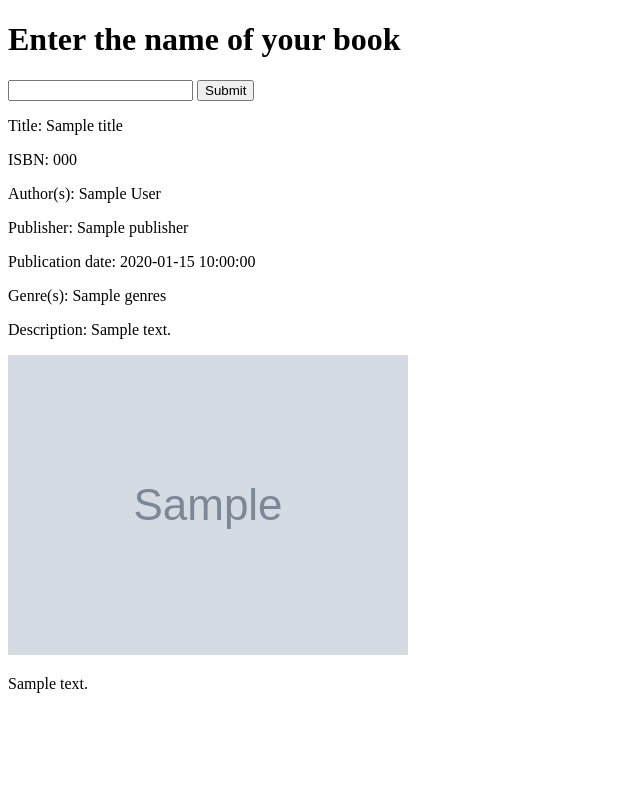
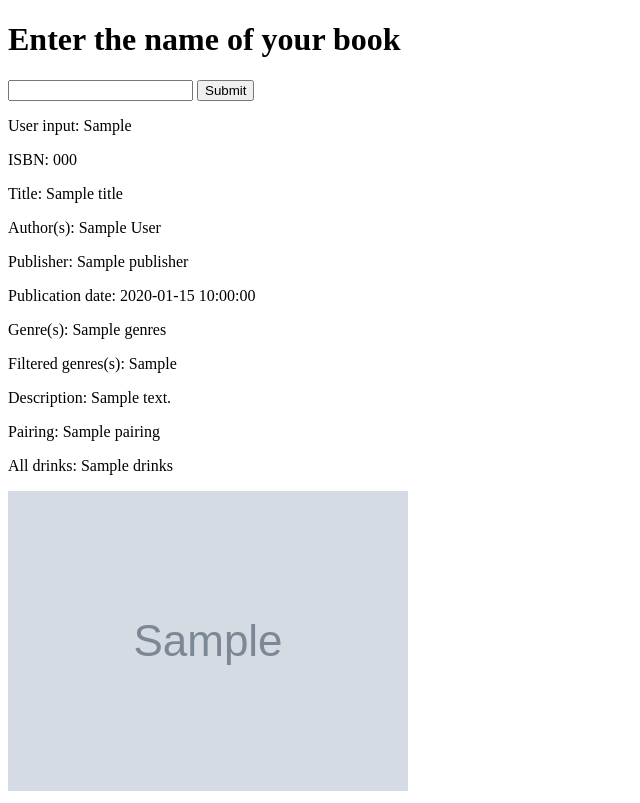
Before and after one commit to ShengyuanWang/COMP225-Project, a Flask app: template backend/templates/home.html in a window 1280 px wide. Shown: the whole page, without its empty margins (0-640 px from the left). Before the commit the page ends 693 px from the top, so only its background shows below. Run offline with Flask 3, Linux system fonts and the light colour scheme; the template is opened without the code that fills it: most values are stand-ins (such as "Sample title", 1, 10 or a date in 2020); grey boxes marked "Sample" are stand-in pictures.

Commit message:
pairing func and tested func added to backend

```diff
--- a/backend/app.py
+++ b/backend/app.py
@@ -1,44 +1,156 @@
 from flask import Flask, request, render_template
 from markupsafe import escape
-from book_data import get_isbn, get_book_data
+from book_data import get_isbn, get_book_data, get_genre_list
+import json
+import random
 
 app = Flask(__name__)
 
 @app.route('/', methods =["GET", "POST"])
 def get_book():
+    """
+    Handles user input and displays results
+    :returns: renders home.html template
+    """
     if request.method == "POST":
         book = escape(request.form.get("book"))
-        return display_result(book)
+        return display_pairing(book) # change function to change display
     return render_template("home.html")
 
-def display_result(book):
-    try:
-        isbn = get_isbn(book)
+def display_book_data(book):
+    """
+    Displays all data for a given book
+    :param book: escaped book title that the user inputed
+    :returns: renders home.html template
+    """
+    isbn = get_isbn(book)
+    if isbn is not None:
         data = get_book_data(isbn, filter=True)
+        title = format_book_data(data, "title")
+        authors = format_book_data(data, "authors")
+        description = format_book_data(data, "description")
+        genres = format_book_data(data, "genres")
+        date = format_book_data(data, "publication_date")
+        publisher = format_book_data(data, "publisher")
+        cover_link = format_book_data(data, "cover_thumbnail")
+        return render_template("home.html", title=title, isbn=isbn, authors=authors, publisher=publisher,
+                                date=date, genres=genres, description=description, cover_link=cover_link)
+    else:
+        return render_template("home.html", error="Your book title was not valid.")
 
-        title = book_data_handling(data, "title")
-        authors = book_data_handling(data, "authors")
-        description =book_data_handling(data, "description")
-        genres = book_data_handling(data, "genres")
-        date = book_data_handling(data, "publication_date")
-        publisher = book_data_handling(data, "publisher")
-        cover_link = book_data_handling(data, "cover_thumbnail")
+def display_pairing(book):
+    """
+    Displays pairing for a given book
+    :param book: escaped book title that the user inputed
+    :returns: renders home.html template
+    """
+    isbn = get_isbn(book)
+    if isbn is not None:
+        data = get_book_data(isbn, filter=True)
+        title = format_book_data(data, "title")
+        authors = format_book_data(data, "authors")
+        genres = format_book_data(data, "genres", False)
+        cover_link = format_book_data(data, "cover_thumbnail")
+        pairing = choose_drink(get_matching_drinks(genres))
+        return render_template("home.html", title=title, authors=authors, pairing=pairing,
+                               cover_link=cover_link)
+    else:
+        return render_template("home.html", error="Your book title was not valid.")
 
-        return render_template("home.html", title=title, isbn=isbn, authors=authors, publisher=publisher, date=date, genres=genres, description=description, cover_link=cover_link)
+def display_testing(book):
+    """
+    Function to use for testing which displays information useful for testing, including
+    all book data and pairing data.
+    :param book: escaped book title that the user inputed
+    :returns: renders home.html template
+    """
+    isbn = get_isbn(book)
+    if isbn is not None:
+        data = get_book_data(isbn, filter=False)
+        title = get_data_point(data, "title")
+        authors = get_data_point(data, "authors")
+        description = get_data_point(data, "description")
+        str_genres = get_data_point(data, "genres")
+        list_genres = get_data_point(data, "genres", False)
+        filtered_genres = filter_genres(list_genres)
+        date = get_data_point(data, "publication_date")
+        publisher = get_data_point(data, "publisher")
+        cover_link = get_data_point(data, "cover_thumbnail")
+        drinks = get_matching_drinks(filtered_genres)
+        pairing = choose_drink(drinks)
+        return render_template("home.html", user_input=book, title=title, isbn=isbn, authors=authors, publisher=publisher,
+                               date=date, genres=str_genres, filtered_genres=filtered_genres,
+                               description=description, cover_link=cover_link, drinks=drinks,
+                               pairing=pairing)
+    else:
+        return render_template("home.html", error=f"The isbn for your input, {book}, could not be found \
+                               in the google books API.")
 
-    except:
-        return render_template("home.html", text="Your book title was not valid.")
 
-def book_data_handling(data, data_key):
+def get_matching_drinks(genres):
+    """
+    Finds drinks that match a book
+    :param genres: List of genres that belong to a book. For best run time, should only include
+        genres found in json.
+    :returns: List of dictonaries representing drinks that match the genres. drinks will repeat if
+        found more than once.
+    """
+    with open("book-alcohol-pairings.json", "r") as f:
+        pairings = json.load(f)
+    matched_drinks = []
+    if len(genres) > 0:
+        for drink in pairings["alcohols"]:
+            for genre in genres:
+                if genre in drink["genres"]:
+                    matched_drinks.append(drink)
+    return matched_drinks
+
+def choose_drink(matched_drinks):
+    """
+    Picks one of the matched drinks to be the pairing.
+    :param matched drinks: List of dictonaries representing drinks that match the genres,
+        the output of get_matching_drinks
+    :returns: Name of a drink choosen at random, or Bud Light of matched_drinks is an empty list.
+    """
+    if len(matched_drinks) > 0:
+        ran_drink = random.choice(matched_drinks)
+        return ran_drink["name"]
+    else:
+        return "Bud Light"
+
+def get_data_point(data, data_key, join_list=True):
+    """
+    Gets a data point from the book data dictonary.
+    :param data: dictonary representing book data
+    :param data_key: string of the key for the data point to be accessed
+    :param join_list: flag to join list data points into a comma-separated string
+    :returns: data point, or empty string if not found.
+    """
     if data_key in data.keys():
         data_point = data[data_key]
-        if type(data_point) is list:
+        if type(data_point) is list and join_list:
             return ",".join(data_point)
         else:
             return data_point
     else:
         return ""
 
+def filter_genres(unfiltered_genres):
+    """
+    Filters book's genres to only contain genres found in json.
+    :param unfiltered_genres: list all genres found for book
+    :returns: list of genres only containg genres found in json, or "no filtered genres"
+        if no genres found.
+    """
+    genre_list = get_genre_list()
+    filtered_genres = []
+    for genre in unfiltered_genres:
+        if genre in genre_list:
+            filtered_genres.append(genre)
+    if len(filtered_genres) > 0:
+        return filtered_genres
+    else:
+        return "no filtered genres"
 
 if __name__ == "__main__":
     app.run(port=8000)
--- a/backend/book_data.py
+++ b/backend/book_data.py
@@ -1,9 +1,19 @@
 import requests
 
+""" Contains code to query apis and get book data. """
+
 API_KEY = "AIzaSyAHHByDAWIAvXhTNkajTqazMhBUO045aS0"
-GENRES = ["romance", "love", "romance fiction" "drama", "horror", "thriller", "historical fiction", "science fiction", "fantasy fiction", "mystery fiction", "love", "suspense", "action & adventure"]
+GENRES = ["fantasy fiction", "historical fiction", "horror", "thriller", "science fiction",
+          "action & adventure", "romance", "mystery fiction"] # genres found in json
 
 def get_genres(isbn, filter=True, genres=GENRES):
+    """
+    Gets genres for a given book using open library API.
+    :param isbn: isbn of book
+    :param filter: flag to filter genres to only be genres found in json
+    :param genres: genres found in json
+    :returns: list of genres, or None if no genres found
+    """
     base_url = "https://openlibrary.org/api/books"
     params = {
         "bibkeys": f"ISBN:{isbn}",
@@ -31,6 +41,13 @@ def get_genres(isbn, filter=True, genres=GENRES):
         return None
 
 def get_book_data(isbn, filter=True, api_key=API_KEY):
+    """
+    Gets book data for an isbn using google books api.
+    :param isbn: isbn of book
+    :param filter: flag to filter book genres to only be genres found in json
+    :param api_key: google books api key
+    :returns: dictonary with book data, or None if cannot find book data
+    """
     base_url = "https://www.googleapis.com/books/v1/volumes"
     params = {
         "q": f"isbn:{isbn}",
@@ -70,17 +87,26 @@ def get_book_data(isbn, filter=True, api_key=API_KEY):
 
 
 def get_isbn(title, api_key=API_KEY):
+    """
+    Gets isbn for a book using google api.
+    :param title: user-inputted title of book
+    :param api_key: google books api key
+    :returns: isbn of book, or None if no isbn found
+    """
     base_url = 'https://www.googleapis.com/books/v1/volumes'
     params = {
         'q': f'intitle:{title}',
         'key': api_key
     }
-    data = requests.get(base_url, params=params).json()
-
     try:
+        data = requests.get(base_url, params=params).json()
         first_book =  data['items'][0]
         volume_info = first_book.get('volumeInfo', {})
         return volume_info.get('industryIdentifiers', [])[0].get('identifier')
 
     except:
         return None
+
+def get_genre_list():
+    """ Getter function to get list of genres found in json."""
+    return GENRES
--- a/backend/templates/home.html
+++ b/backend/templates/home.html
@@ -5,12 +5,16 @@
   <input type="text" id="book" name="book" placeholder="">
   <button type="submit">Submit</button>
 </form>
-{% if title %}
-  <p> Title: {{ title }}</p>
+{% if user_input %}
+  <p> User input: {{ user_input }}</p>
 {% endif %}
 
 {% if isbn %}
   <p> ISBN: {{ isbn }}</p>
+{% endif %}
+
+{% if title %}
+  <p> Title: {{ title }}</p>
 {% endif %}
 
 {% if authors %}
@@ -29,14 +33,26 @@
   <p> Genre(s): {{ genres }}</p>
 {% endif %}
 
+{% if filtered_genres %}
+  <p> Filtered genres(s): {{ filtered_genres }}</p>
+{% endif %}
+
 {% if description %}
   <p> Description: {{ description }}</p>
+{% endif %}
+
+{% if pairing %}
+  <p> Pairing: {{ pairing }}</p>
+{% endif %}
+
+{% if drinks %}
+  <p> All drinks: {{ drinks }}</p>
 {% endif %}
 
 {% if cover_link %}
   <img src="{{ cover_link }}"/>
 {% endif %}
 
-{% if text %}
-  <p> {{ text }} </p>
+{% if error %}
+  <p> {{ error }} </p>
 {% endif %}
```
Also changed, not shown: backend/book-alcohol-pairings.json (renamed from book-alcohol-pairings.json).
